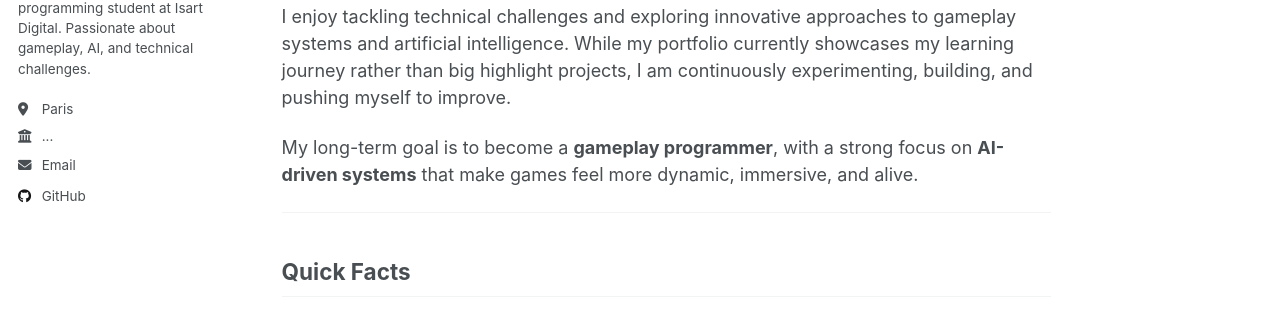
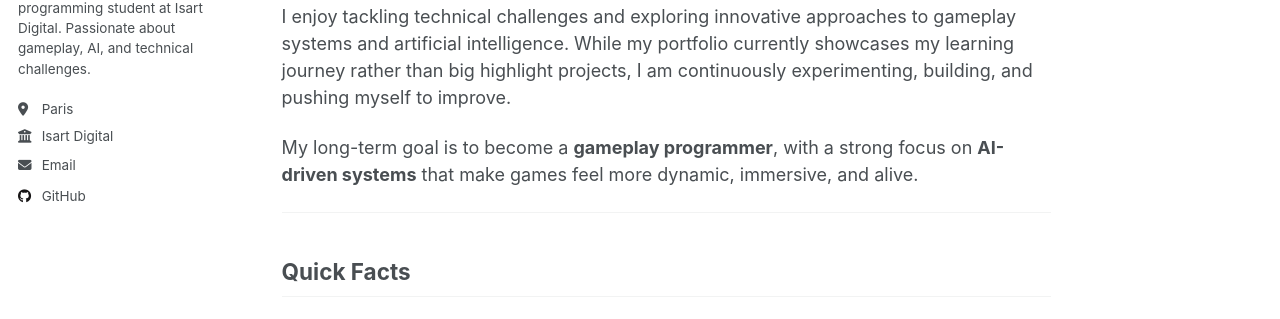
Before and after one commit to MariusPointeau/MariusPointeau.github.io, a Jekyll site: the page built from _pages/about.md, in a window 1280 px wide. Shown: the part 345-664 px from the top of the page. Built offline with Jekyll 4.4.1, drawn with Linux system fonts in a browser that asks for light colours.

Commit message:
updated school

```diff
--- a/_config.yml
+++ b/_config.yml
@@ -28,7 +28,7 @@ author:
   pronouns         : # example: "she/her"
   bio              : "Second-year game programming student at Isart Digital. Passionate about gameplay, AI, and technical challenges."
   location         : "Paris"
-  employer         : "..."
+  employer         : "Isart Digital"
   uri              : # URL
   email            : "pointeaumarius@gmail.com"
 
```
